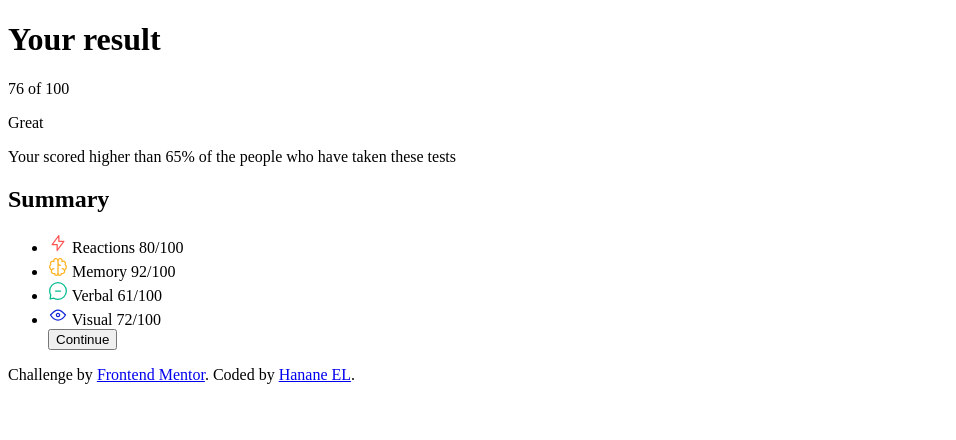
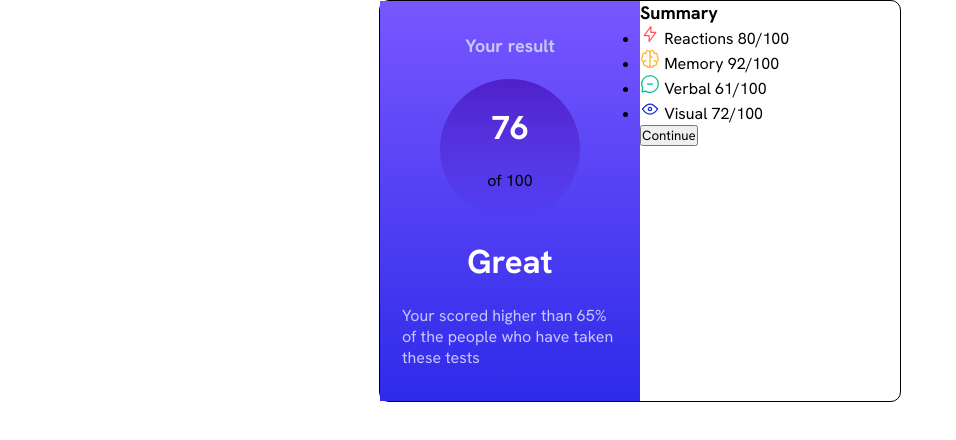
Before and after one commit to HananeEL-2023/Results-summary-component, a plain HTML site: page index.html in a window 1280 px wide. Shown: the whole page, without its empty margins (0-956 px from the left). Drawn offline with Linux system fonts and the light colour scheme.

Commit message:
Adding style

```diff
--- a/CSS/results-summary-component.css
+++ b/CSS/results-summary-component.css
@@ -0,0 +1,60 @@
+* {
+  padding: 0;
+  margin: 0;
+  font-family: "Hanken Grotesk", sans-serif;
+}
+.parent-container {
+  display: flex;
+  justify-content: center;
+  align-items: center;
+}
+.container {
+  display: flex;
+  border: 1px solid black;
+  border-radius: 10px;
+  width: 520px;
+  height: 400px;
+}
+.result-container {
+  background-image: linear-gradient(hsl(252, 100%, 67%), hsl(241, 81%, 54%));
+  width: 50%;
+  display: flex;
+  flex-direction: column;
+  align-items: center;
+  justify-content: space-around;
+  padding: 22px;
+  box-sizing: border-box;
+}
+.result-title {
+  font-size: 18px;
+  color: hsl(241, 100%, 89%);
+}
+.score {
+  height: 100px;
+  width: 100px;
+  border-radius: 50%;
+  background-image: linear-gradient(
+    hsla(256, 72%, 46%, 1),
+    hsla(241, 72%, 46%, 0)
+  );
+  display: flex;
+  flex-direction: column;
+  align-items: center;
+  justify-content: center;
+  padding: 20px;
+}
+.score-span {
+  font-size: 33px;
+  color: hsl(0, 0%, 100%);
+  font-weight: 700;
+}
+.message-result {
+  font-size: 16px;
+  color: hsl(241, 100%, 89%);
+}
+.summary-container {
+  width: 50%;
+}
+.summary-title {
+  font-size: 18px;
+}
--- a/index.html
+++ b/index.html
@@ -4,19 +4,27 @@
 <head>
   <meta charset="UTF-8">
   <meta name="viewport" content="width=device-width, initial-scale=1.0">
+  <link rel="preconnect" href="https://fonts.googleapis.com">
+  <link rel="preconnect" href="https://fonts.gstatic.com" crossorigin>
+  <link
+    href="https://fonts.googleapis.com/css2?family=Hanken+Grotesk:wght@100;200;300;400;500;600;700;800;900&display=swap"
+    rel="stylesheet">
+
+  <link rel="stylesheet" href="CSS/results-summary-component.css">
   <title>Results summary component</title>
 </head>
 
 <body>
-  <div>
-    <div>
-      <h1>Your result</h1>
-      <p>76 of 100</p>
-      <p>Great</p>
-      <p>Your scored higher than 65% of the people who have taken these tests</p>
+  <div class="parent-container">
+    <div class="container">
+      <div class="result-container">
+        <h1 class="result-title">Your result</h1>
+        <p class="score"><span class="score-span">76</span></br>of 100</p>
+        <p class="score-span">Great</p>
+        <p class="message-result">Your scored higher than 65% of the people who have taken these tests</p>
       </div>
-    <div>
-      <h2>Summary</h2>
+      <div class="summary-container">
+        <h2 class="summary-title">Summary</h2>
         <ul>
           <li><svg xmlns="http://www.w3.org/2000/svg" width="20" height="20" fill="none" viewBox="0 0 20 20">
               <path stroke="#F55" stroke-linecap="round" stroke-linejoin="round" stroke-width="1.25"
@@ -44,12 +52,13 @@
         </ul>
       </div>
     </div>
+  </div>
 
 
-  <div class="attribution">
+  <!-- <div class="attribution">
     Challenge by <a href="https://www.frontendmentor.io?ref=challenge" target="_blank">Frontend Mentor</a>.
     Coded by <a href="#">Hanane EL</a>.
-  </div>
+  </div> -->
 </body>
 
 </html>
```
Lines whose indentation alone changed are shown as unchanged.
